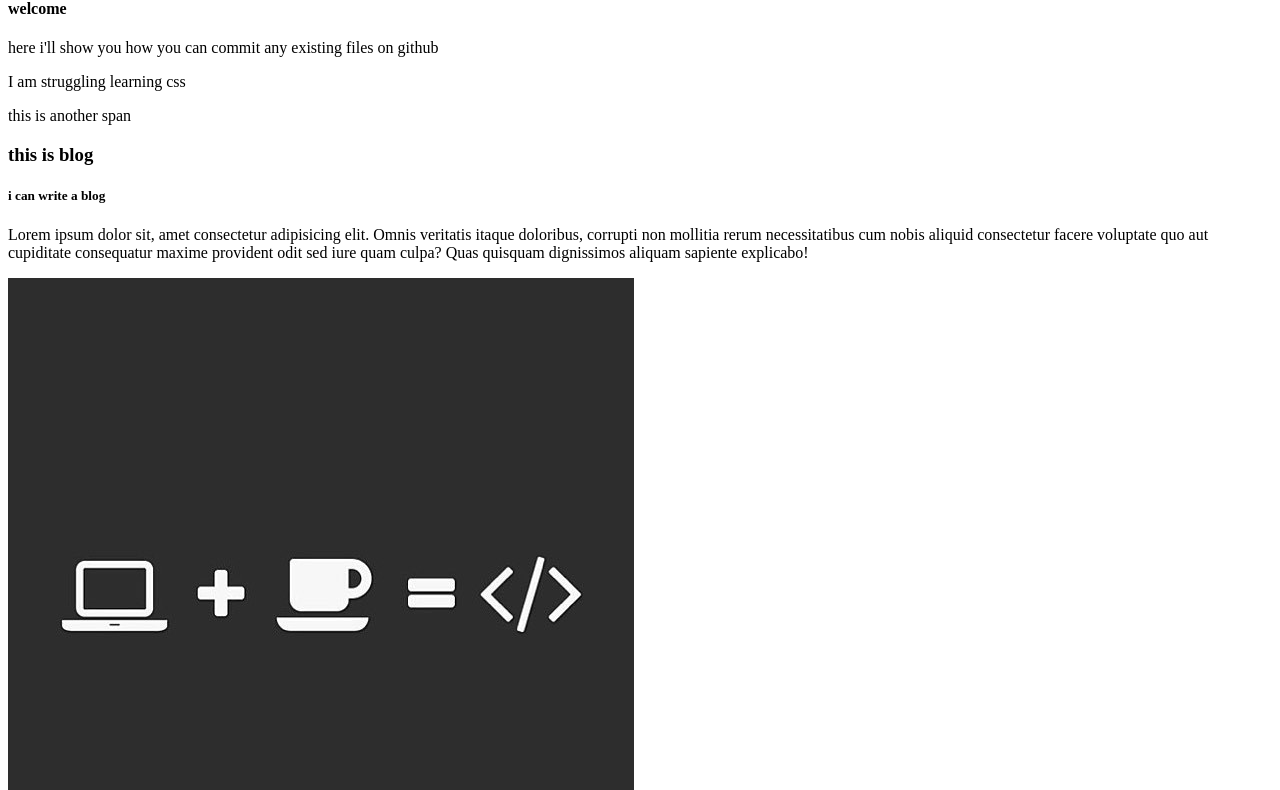
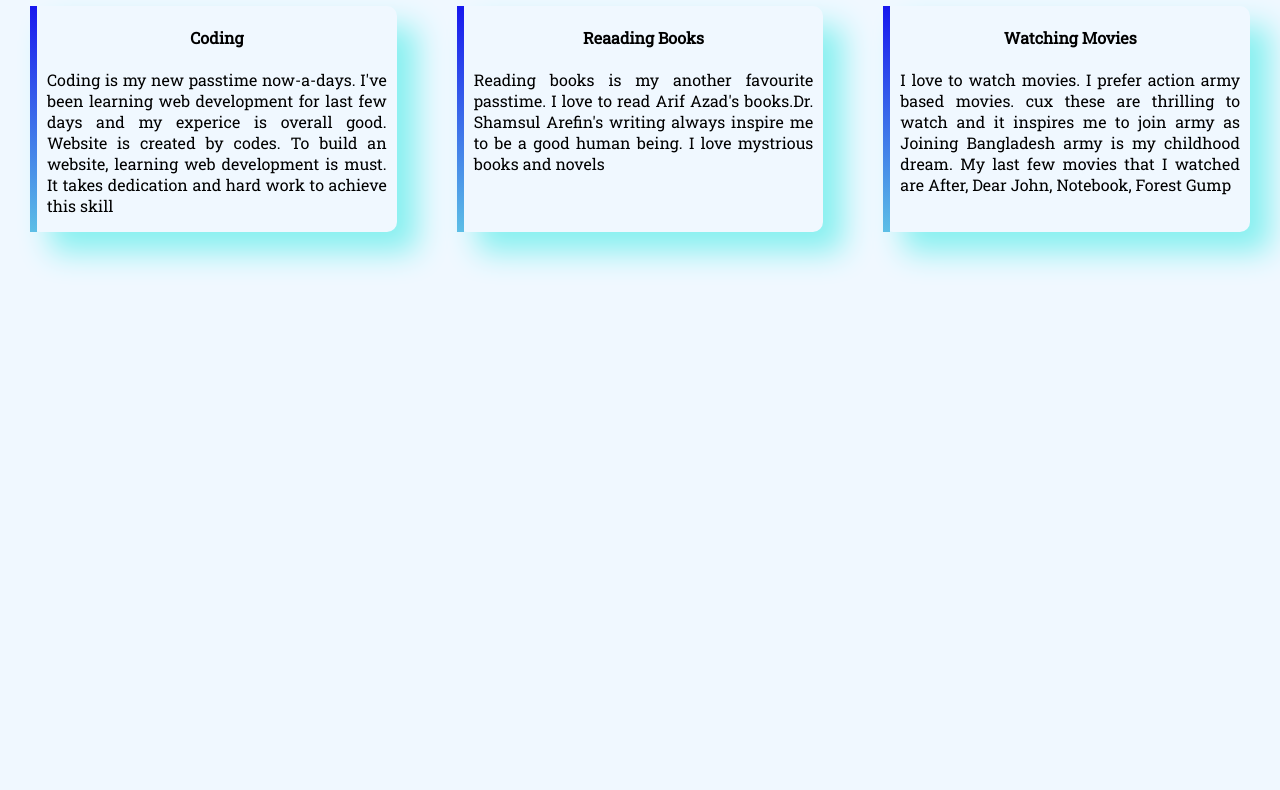
Before and after one commit to Raiyaann/my-repo, a plain HTML site: page index.html in a window 1280 px wide. Shown: the part 80-870 px from the top of the page. After the commit the page ends 800 px from the top, so only its background shows below. Drawn offline with Linux system fonts and the light colour scheme.

Commit message:
box banailam

```diff
--- a/index.html
+++ b/index.html
@@ -1,28 +1,53 @@
 <!DOCTYPE html>
 <html lang="en">
+
 <head>
     <meta charset="UTF-8">
     <meta http-equiv="X-UA-Compatible" content="IE=edge">
     <meta name="viewport" content="width=device-width, initial-scale=1.0">
-    <title>this is my repo</title>
+    <title>Box practice</title>
+    <link rel="stylesheet" href="style.css">
+    <link rel="preconnect" href="https://fonts.googleapis.com">
+    <link rel="preconnect" href="https://fonts.gstatic.com" crossorigin>
+    <link href="https://fonts.googleapis.com/css2?family=Roboto+Slab&display=swap" rel="stylesheet">
 </head>
-<body>
-    <h1>Hello world</h1>
-    <h4>welcome</h4>
-    <p>here i'll show you how you can commit any existing files on github
+<h1>My Favourite Passtime</h1>
+<section class="flexible">
+    <div class="box">
+        <h4>
+            Coding
+        </h4>
+        <p>Coding is my new passtime now-a-days. I've been learning web development for last few days and my experice is
+            overall good. Website is created by codes. To build an website, learning web development is must. It takes
+            dedication and hard work to achieve this skill</p>
+    </div>
+    <div class="box">
+        <h4>
+            Reaading Books
+        </h4>
+        <p>
+            Reading books is my another favourite passtime. I love to read Arif Azad's books.Dr. Shamsul Arefin's
+            writing always inspire me to be a good human being. I love mystrious books and novels
+        </p>
+    </div>
+    <div class="box">
+        <h4>
+            Watching Movies
+        </h4>
+        <p>
+            I love to watch movies. I prefer action army based movies. cux these are thrilling to watch and it
+            inspires me to join army as Joining Bangladesh army is my childhood dream. My last few movies that I
+            watched are After, Dear John, Notebook, Forest Gump
+        </p>
 
-    </p>
-    <div><p>I am struggling learning css</p></div>
-    <span>this is another span</span>
-    <div>
-        <h3>this is blog</h3>
-        <h5>i can write a blog</h5>
-        <p>Lorem ipsum dolor sit, amet consectetur adipisicing elit. Omnis veritatis itaque doloribus, corrupti non mollitia rerum necessitatibus cum nobis aliquid consectetur facere voluptate quo aut cupiditate consequatur maxime provident odit sed iure quam culpa? Quas quisquam dignissimos aliquam sapiente explicabo!</p>
     </div>
 
-    <img src="coding.jpg" alt="code">
+</section>
 
 
 
+<body>
+
 </body>
+
 </html>
--- /dev/null
+++ b/style.css
@@ -0,0 +1,30 @@
+body{
+    font-family: 'Roboto Slab', serif;
+    margin: 0;
+    background-color: aliceblue;
+}
+h1{
+    text-align: center;
+}
+
+
+h4{
+    text-align: center;
+}
+.flexible{
+    display: flex;
+}
+.box{
+    box-shadow:20px 20px 30px rgb(134, 240, 240);
+    width: 30%;
+    padding-left: 10px;
+    padding-right:10px;
+    margin-left:30px;
+    margin-right:30px;
+    text-align: justify;
+    border-image: linear-gradient( rgb(23, 23, 238), rgb(93, 191, 230));
+    border-left: 7px solid;
+    border-image-slice: 1;
+    border-radius: 10px;
+
+}
```
